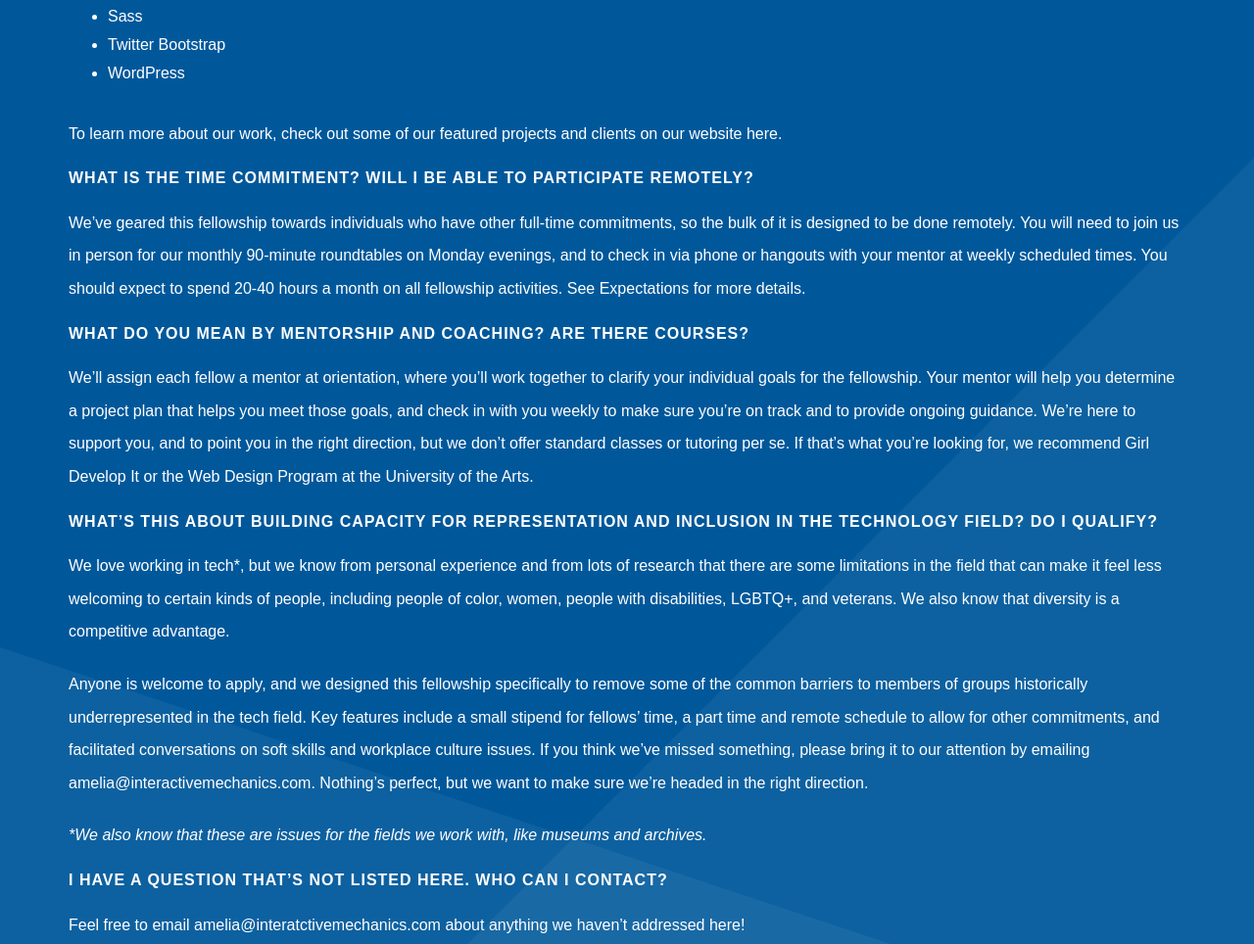
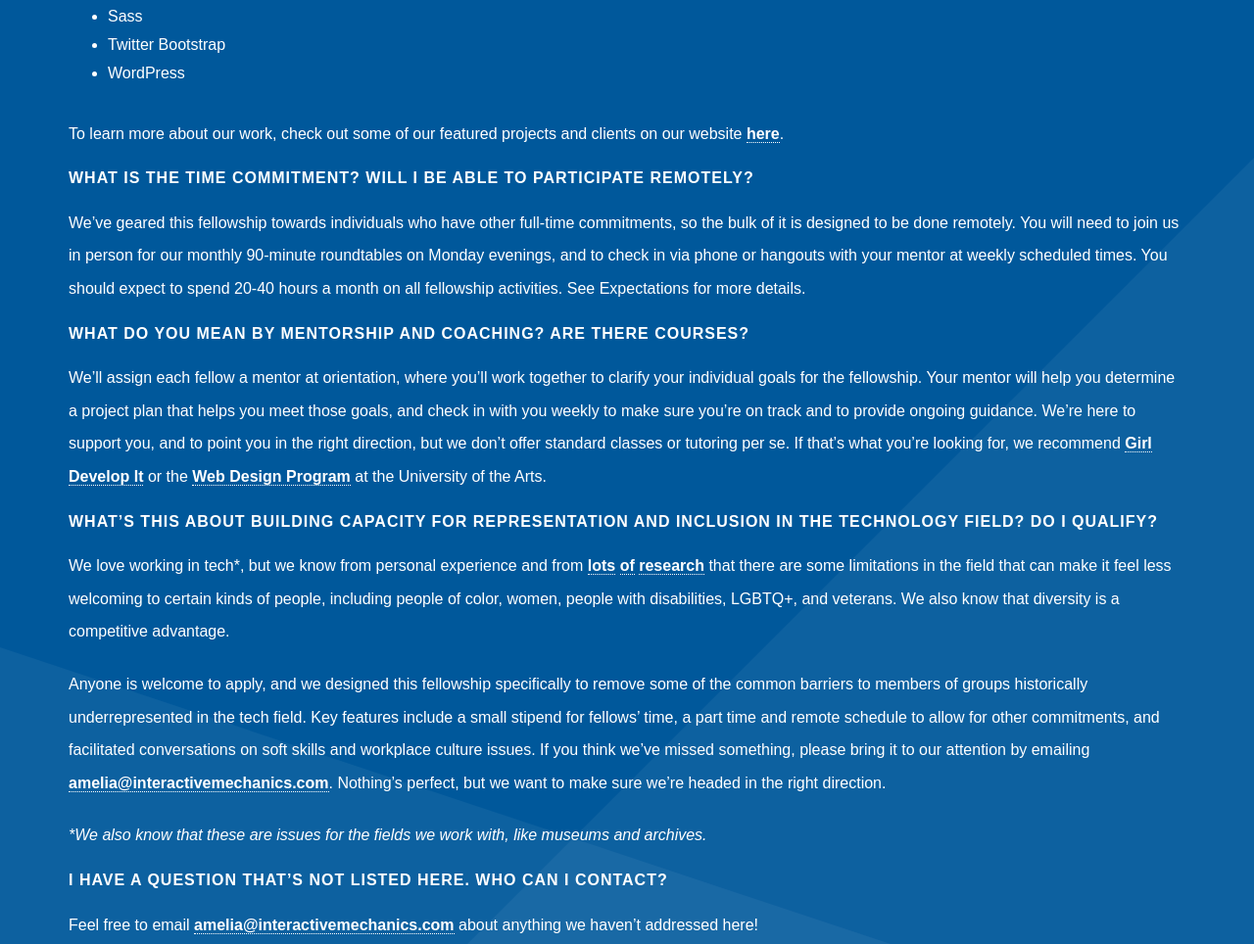
Before and after one commit to InteractiveMechanics/interactivemechanics-fellowship, a website: page faq/index.html in a window 1280 px wide. Shown: the part 1458-2422 px from the top of the page at 98% size. Drawn offline with nearby package versions, Linux system fonts and the light colour scheme.

Commit message:
Final edits before going live

```diff
--- a/_sass/base/_typography.scss
+++ b/_sass/base/_typography.scss
@@ -12,7 +12,7 @@ h1 {
     margin: 0 0 50px;
 
     @media screen and #{$screen-ltmd} {
-        font-size: 7.2rem;
+        font-size: 6.8rem;
     }
 }
 h2 {
--- a/_sass/components/_layout.scss
+++ b/_sass/components/_layout.scss
@@ -66,6 +66,7 @@ section {
         }
         @media screen and #{$screen-ltmd} {
             width: 100%;
+            padding: 40px;
         }
     }
     &.block-two-wide {
@@ -78,7 +79,7 @@ section {
         }
         @media screen and #{$screen-ltmd} {
             width: 100%;
-            padding: 50px;
+            padding: 40px;
         }
         @media screen and #{$screen-ltxl} {
             padding: 50px;
--- a/faq/index.html
+++ b/faq/index.html
@@ -94,21 +94,21 @@
                     <li>Twitter Bootstrap</li>
                     <li>WordPress</li>
                 </ul>
-                <p>To learn more about our work, check out some of our featured projects and clients on our website here.</p>
+                <p>To learn more about our work, check out some of our featured projects and clients on our website <a href="http://interactivemechanics.com/work/">here</a>.</p>
 
                 <h4>What is the time commitment? Will I be able to participate remotely?</h4>
                 <p>We’ve geared this fellowship towards individuals who have other full-time commitments, so the bulk of it is designed to be done remotely. You will need to join us in person for our monthly 90-minute roundtables on Monday evenings, and to check in via phone or hangouts with your mentor at weekly scheduled times. You should expect to spend 20-40 hours a month on all fellowship activities. See Expectations for more details.</p>
 
                 <h4>What do you mean by mentorship and coaching? Are there courses?</h4>
-                <p>We’ll assign each fellow a mentor at orientation, where you’ll work together to clarify your individual goals for the fellowship. Your mentor will help you determine a project plan that helps you meet those goals, and check in with you weekly to make sure you’re on track and to provide ongoing guidance. We’re here to support you, and to point you in the right direction, but we don’t offer standard classes or tutoring per se. If that’s what you’re looking for, we recommend Girl Develop It or the Web Design Program at the University of the Arts.</p>
+                <p>We’ll assign each fellow a mentor at orientation, where you’ll work together to clarify your individual goals for the fellowship. Your mentor will help you determine a project plan that helps you meet those goals, and check in with you weekly to make sure you’re on track and to provide ongoing guidance. We’re here to support you, and to point you in the right direction, but we don’t offer standard classes or tutoring per se. If that’s what you’re looking for, we recommend <a href="http://www.meetup.com/Girl-Develop-It-Philadelphia/">Girl Develop It</a> or the <a href="http://cs.uarts.edu/certificate-programs/web-design-essentials">Web Design Program</a> at the University of the Arts.</p>
 
                 <h4>What’s this about building capacity for representation and inclusion in the technology field? Do I qualify?</h4>
-                <p>We love working in tech*, but we know from personal experience and from lots of research that there are some limitations in the field that can make it feel less welcoming to certain kinds of people, including people of color, women, people with disabilities, LGBTQ+, and veterans. We also know that diversity is a competitive advantage.</p>
-                <p>Anyone is welcome to apply, and we designed this fellowship specifically to remove some of the common barriers to members of groups historically underrepresented in the tech field. Key features include a small stipend for fellows’ time, a part time and remote schedule to allow for other commitments, and facilitated conversations on soft skills and workplace culture issues. If you think we’ve missed something, please bring it to our attention by emailing amelia@interactivemechanics.com. Nothing’s perfect, but we want to make sure we’re headed in the right direction.</p>
+                <p>We love working in tech*, but we know from personal experience and from <a href="https://modelviewculture.com/pieces/how-blacks-and-latinos-are-left-out-of-tech-hiring">lots</a> <a href="https://hbr.org/2015/03/the-5-biases-pushing-women-out-of-stem">of</a> <a href="http://technical.ly/philly/2016/05/16/techincolor-diversity-tracy-levesque/">research</a> that there are some limitations in the field that can make it feel less welcoming to certain kinds of people, including people of color, women, people with disabilities, LGBTQ+, and veterans. We also know that diversity is a competitive advantage.</p>
+                <p>Anyone is welcome to apply, and we designed this fellowship specifically to remove some of the common barriers to members of groups historically underrepresented in the tech field. Key features include a small stipend for fellows’ time, a part time and remote schedule to allow for other commitments, and facilitated conversations on soft skills and workplace culture issues. If you think we’ve missed something, please bring it to our attention by emailing <a href="mailto:amelia@interactivemechanics.com">amelia@interactivemechanics.com</a>. Nothing’s perfect, but we want to make sure we’re headed in the right direction.</p>
                 <p><em>*We also know that these are issues for the fields we work with, like museums and archives.</em></p>
 
                 <h4>I have a question that’s not listed here. Who can I contact?</h4>
-                <p>Feel free to email amelia@interatctivemechanics.com about anything we haven’t addressed here!</p>
+                <p>Feel free to email <a href="mailto:amelia@interactivemechanics.com">amelia@interactivemechanics.com</a> about anything we haven’t addressed here!</p>
             </div>
         </div>
     </main>
```
Also changed, not shown: index.html (+2 -3 lines), css/main.css, 1 other file.
